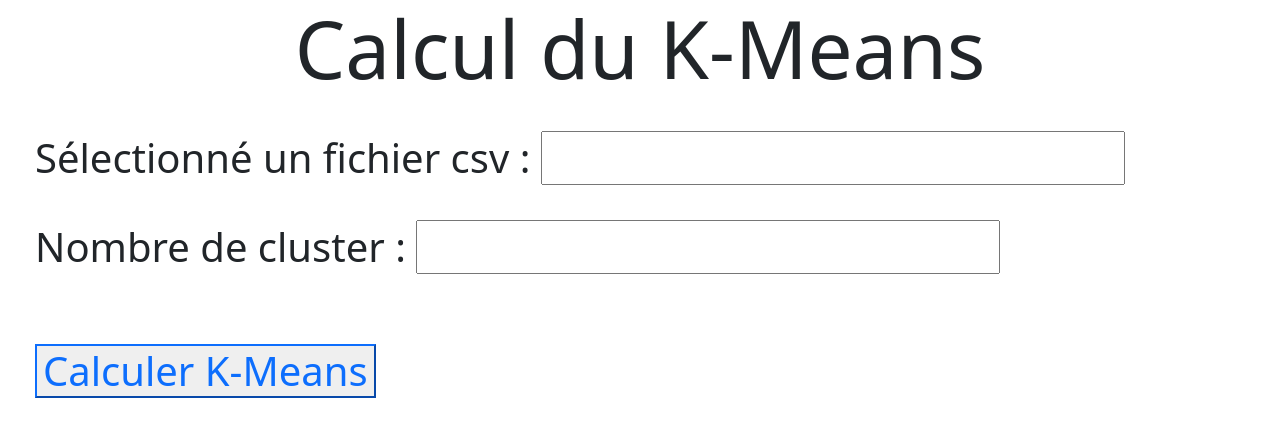
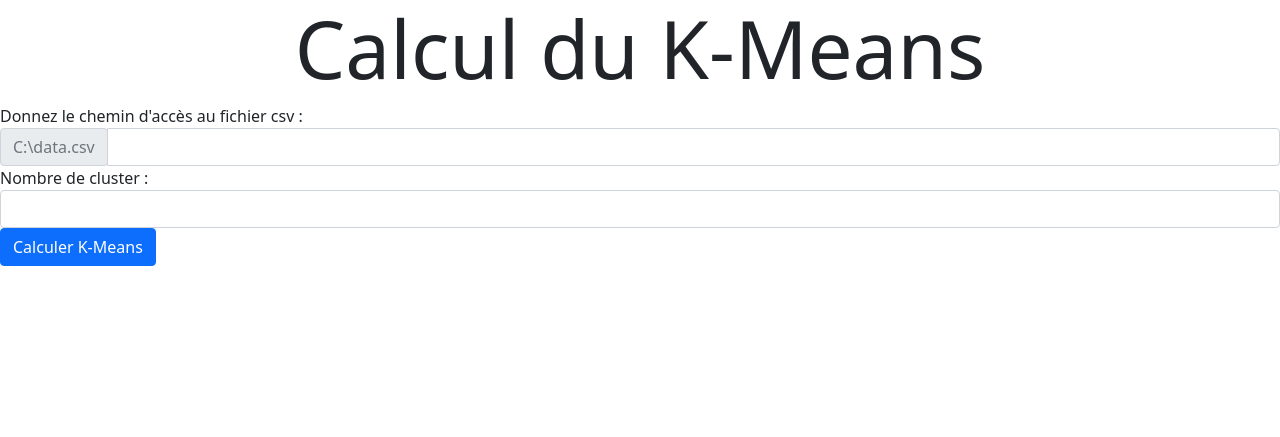
Before and after one commit to kevintrochon/InteroperabiliteElaticiteTP1, a Flask app: page / in a window 1280 px wide. Shown: the top 437 px of the page. Run offline with Flask 3, Linux system fonts and the light colour scheme.

Commit message:
finalisation du client python

```diff
--- a/pythonProject/app.py
+++ b/pythonProject/app.py
@@ -5,19 +5,19 @@ app = Flask(__name__)
 
 @app.route('/')
 def home():
-    #dictionnaire de data
-    data = {'user':'kevin','machine':'windows'}
-    # affichage
-    return render_template('index.html',title='Calcule',data=data)
+    return render_template('index.html',title='Calcule K Means')
 
-@app.route('/traitement',methods=["POST","GET"])
+@app.route('/resultat',methods=["POST","GET"])
 def calcul_k_moyen():
     path = request.form.get('file')
     nb_cluster = request.form.get('nb_cluster')
     wsdl = 'http://localhost:8685/?wsdl'
     client = zeep.Client(wsdl=wsdl)
     data = client.service.calculKMoyen(path.replace('\\','\\\\'), nb_cluster)
-    return render_template('resultat.html',title='Resultat',data=data)
+    value = []
+    for item in data:
+        value.append(item['item'])
+    return render_template('resultat.html',title='Resultat',salaires=value)
 
 if __name__ == '__main__':
-    app.run(host='127.0.0.1',port=9999,debug=True)
+    app.run(host='127.0.0.1',port=9899,debug=True)
--- a/pythonProject/templates/index.html
+++ b/pythonProject/templates/index.html
@@ -5,20 +5,23 @@
     <meta http-equiv="X-UA-Compatible" content="IE=edge">
     <meta name="viewport" content="width=device-width, initial-scale=1.0">
     <link href="https://cdn.jsdelivr.net/npm/bootstrap@5.1.3/dist/css/bootstrap.min.css" rel="stylesheet" integrity="sha384-1BmE4kWBq78iYhFldvKuhfTAU6auU8tT94WrHftjDbrCEXSU1oBoqyl2QvZ6jIW3" crossorigin="anonymous">
-    <title>{{ title }} - Microblog</title>
+    <title>{{ title }}</title>
 </head>
 <body>
     <h1 class="display-1 text-center" >Calcul du K-Means</h1>
-    <form action="{{ url_for('calcul_k_moyen') }}" method="post" class="display-6">
-        <p style="margin:35px">
-            <label for="file">Sélectionné un fichier csv : </label>
-            <input type="text" name="file" id="file">
-        </p>
-        <p style="margin:35px">
-            <label for="nb_cluster">Nombre de cluster : </label>
-            <input type="number" name="nb_cluster" id="nb_cluster">
-        </p>
-        <input type="submit" value="Calculer K-Means" class="btn-btn btn-outline-primary align-center" style="margin:35px">
+    <form action="{{ url_for('calcul_k_moyen') }}" method="post">
+        <label for="file">Donnez le chemin d'accès au fichier csv : </label>
+        <div class="input-group">
+            <div class="input-group-prepend">
+                <span class="input-group-text text-muted" id="basic-addon3">C:\data.csv</span>
+            </div>
+            <input class="form-control" type="text" name="file" id="file" size="auto">
+        </div>
+        <div class="form-group">
+            <label for="nb_cluster" >Nombre de cluster :  </label>
+            <input class="form-control" type="number" name="nb_cluster" id="nb_cluster">
+        </div>
+        <input type="submit" value="Calculer K-Means" class="btn btn-primary align-center">
     </form>
     <script src="https://cdn.jsdelivr.net/npm/bootstrap@5.1.3/dist/js/bootstrap.bundle.min.js" integrity="sha384-ka7Sk0Gln4gmtz2MlQnikT1wXgYsOg+OMhuP+IlRH9sENBO0LRn5q+8nbTov4+1p" crossorigin="anonymous"></script>
 </body>
```
Also changed, not shown: pythonProject/templates/resultat.html (+23 -3 lines).
